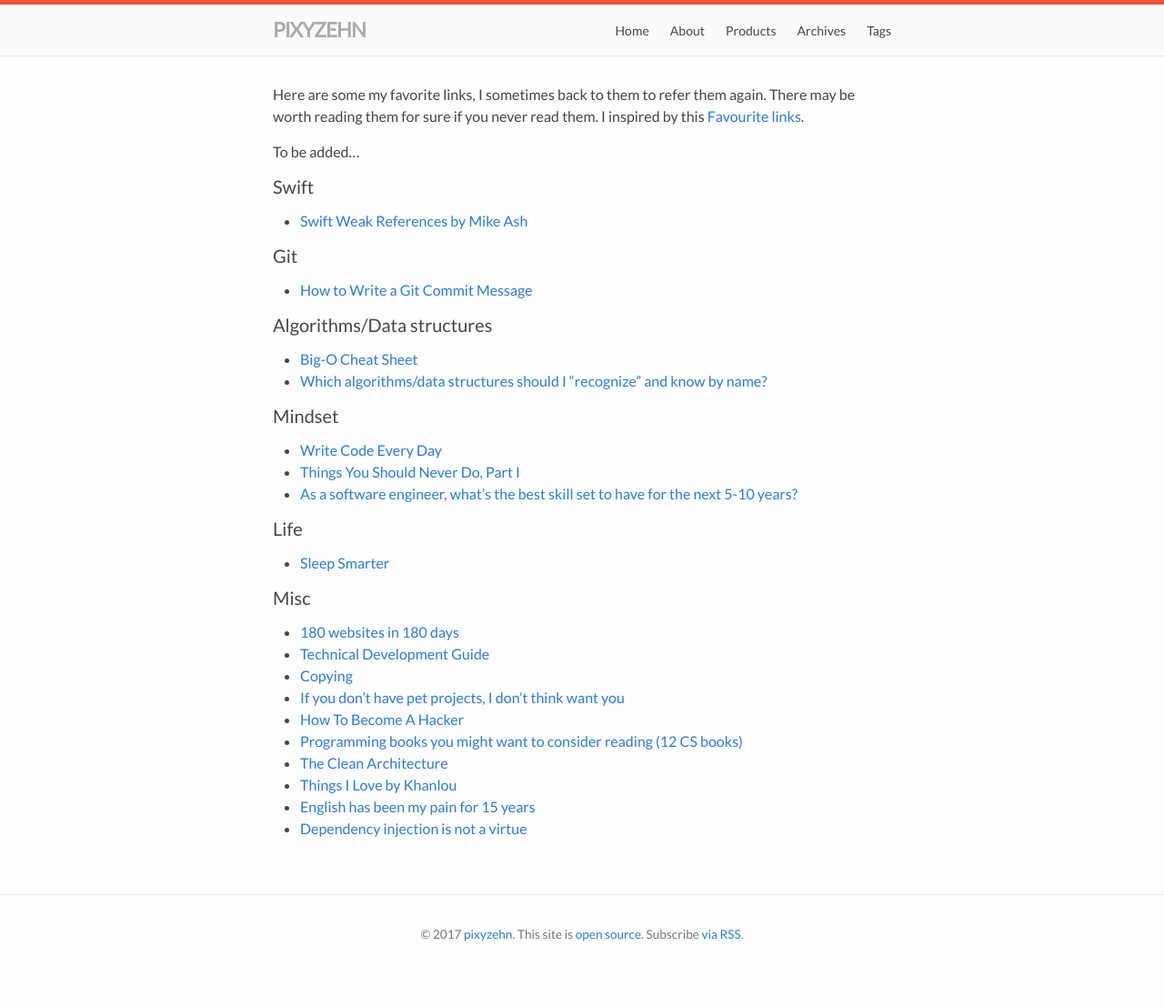
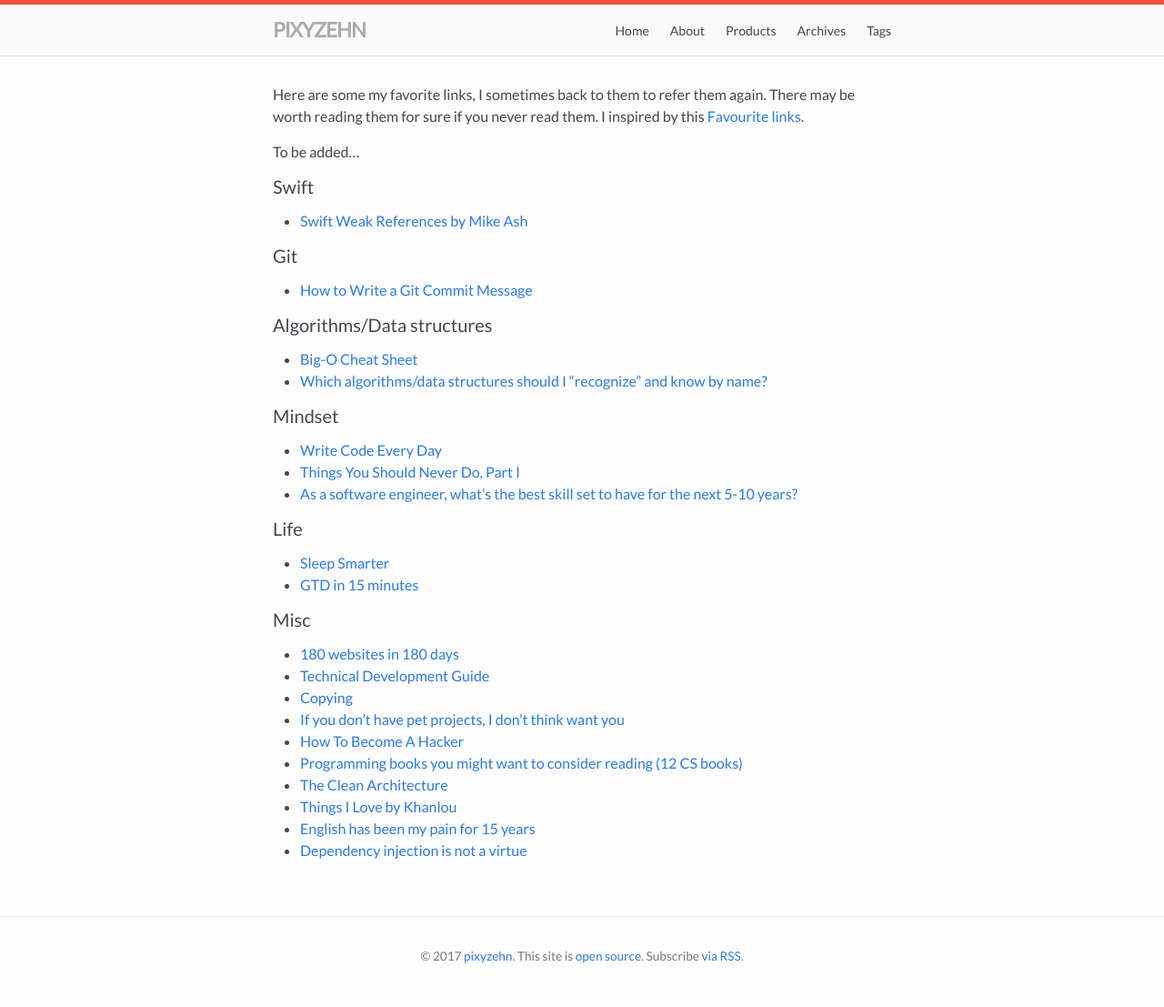
Before and after one commit to pixyzehn/pixyzehn.com, a Jekyll site: the page built from pages/links.md, in a window 1280 px wide. Shown: the whole page at 91% size. Built offline with Jekyll 4.4.1, drawn with Linux system fonts in a browser that asks for light colours; before the commit the page ends 1083 px from its top, so only the background shows below that.

Commit message:
Add new link

```diff
--- a/pages/links.md
+++ b/pages/links.md
@@ -25,6 +25,7 @@ To be added...
 
 #### Life
 - [Sleep Smarter](http://radex.io/books/sleep-smarter/)
+- [GTD in 15 minutes](https://hamberg.no/gtd/)
 
 #### Misc
 - [180 websites in 180 days](https://jenniferdewalt.com/)
```
